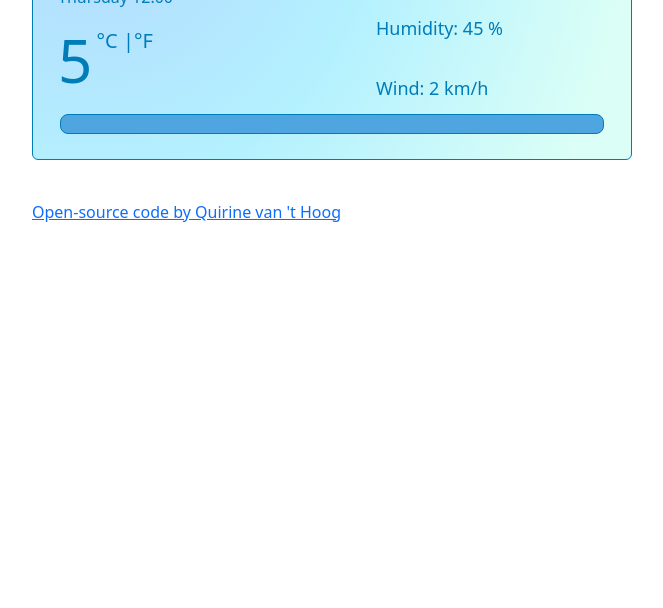
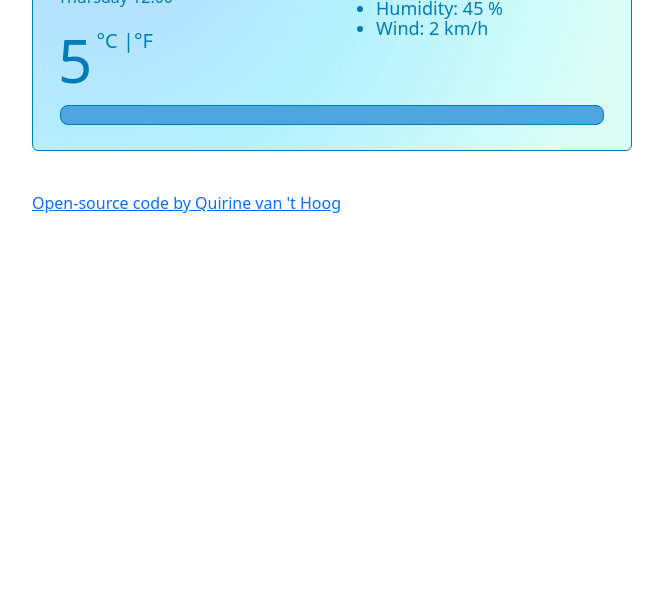
Before and after one commit to quirinehoog/connected-weather-app, a plain HTML site: page index.html in a window 1280 px wide. Shown: the part 192-800 px from the top of the page, without its empty margins (50-713 px from the left). Drawn offline with nearby package versions, Linux system fonts and the light colour scheme; no server answers.

Commit message:
changing better look of middlepart

```diff
--- a/index.html
+++ b/index.html
@@ -62,6 +62,7 @@
           <div class="middlepart">
             <div class="row">
               <div class="col-6">
+                <div class="weather-leftside">
                   <h1 id="cityName">Paris</h1>
                   <h6 class="now" id="now">Thursday 12:00</h6>
                   <span class="temperature" id="temperature">5</span>
@@ -69,12 +70,13 @@
                     <a id="tempcel">°C</a> |<a id="tempfah">°F</a>
                   </span>
                 </div>
+              </div>
               <div class="col-6">
                 <div class="weather-rightside">
                   <div class="weatherimage-rightside">
                     <img src="" alt="Clear" id="icon" />
                   </div>
-                  <div class="weatherinfo-leftside">
+                  <div class="weatherinfo-rightside">
                     <ul>
                       <li><span id="description"></span></li>
                       <li>Humidity:<span id="humidity"> 45 </span> %</li>
--- a/src/styles.css
+++ b/src/styles.css
@@ -68,7 +68,7 @@ h6 {
   top: -35px;
 }
 
-li {
+.weatherinfo-rightside {
   list-style: none;
   color: #007cb9;
   line-height: 20px;
```
Lines whose indentation alone changed are shown as unchanged.
